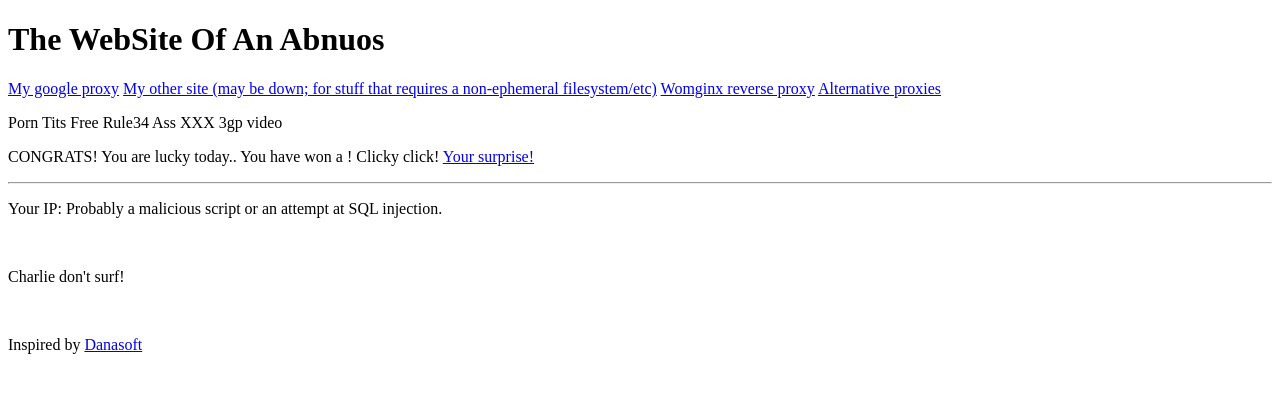
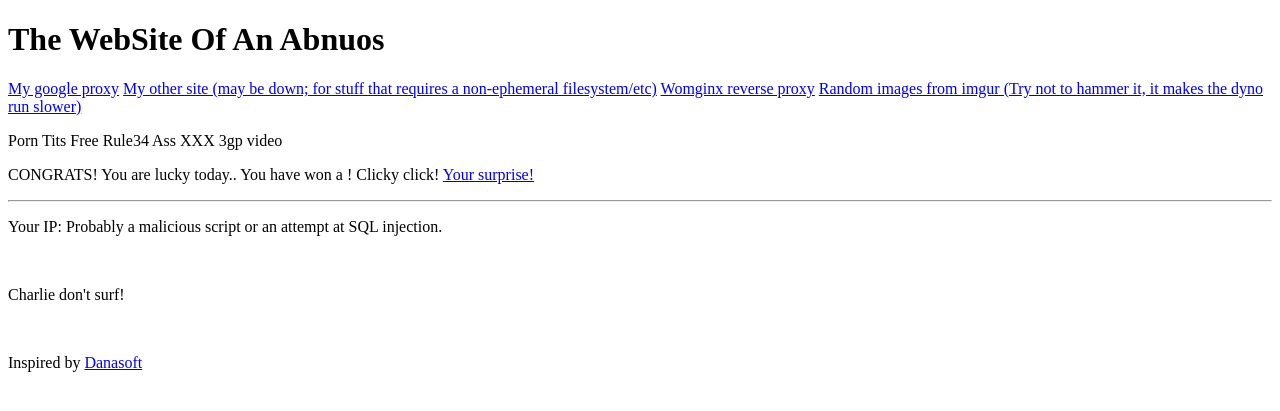
Before and after one commit to abnuo/website, a PHP site: page / in a window 1280 px wide. Shown: the top 411 px of the page. Run offline with PHP 8.4, Linux system fonts and the light colour scheme; data that the repository does not hold is empty.

Commit message:
Update index.php

```diff
--- a/index.php
+++ b/index.php
@@ -4,7 +4,7 @@
 </head>
 <body>
 <h1>The WebSite Of An Abnuos</h1>
-<a href="/google.php">My google proxy</a> <a href="https://dazzling-voice-19912.pktriot.net">My other site (may be down; for stuff that requires a non-ephemeral filesystem/etc)</a> <a href="https://raproxy.herokuapp.com/">Womginx reverse proxy</a> <a href="https://altproxy.herokuapp.com/">Alternative proxies</a>
+<a href="/google.php">My google proxy</a> <a href="https://dazzling-voice-19912.pktriot.net">My other site (may be down; for stuff that requires a non-ephemeral filesystem/etc)</a> <a href="https://raproxy.herokuapp.com/">Womginx reverse proxy</a> <a href="/imgur.php">Random images from imgur (Try not to hammer it, it makes the dyno run slower)</a>
 <?php
 $poop = array("Free", "XXX", "Porn", "Rule34", "Tits", "Ass", "3gp", "video");
 shuffle($poop);
```
